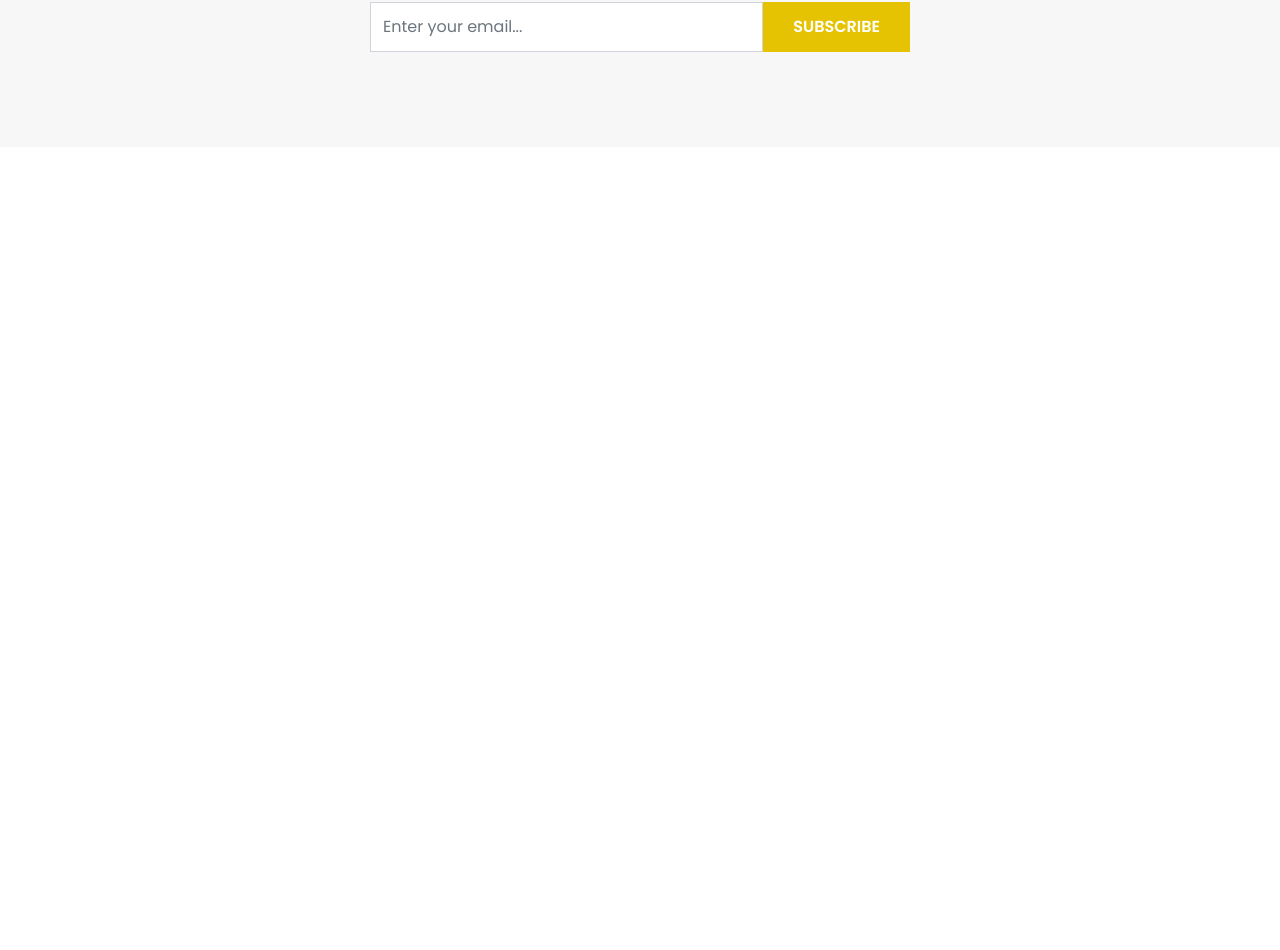
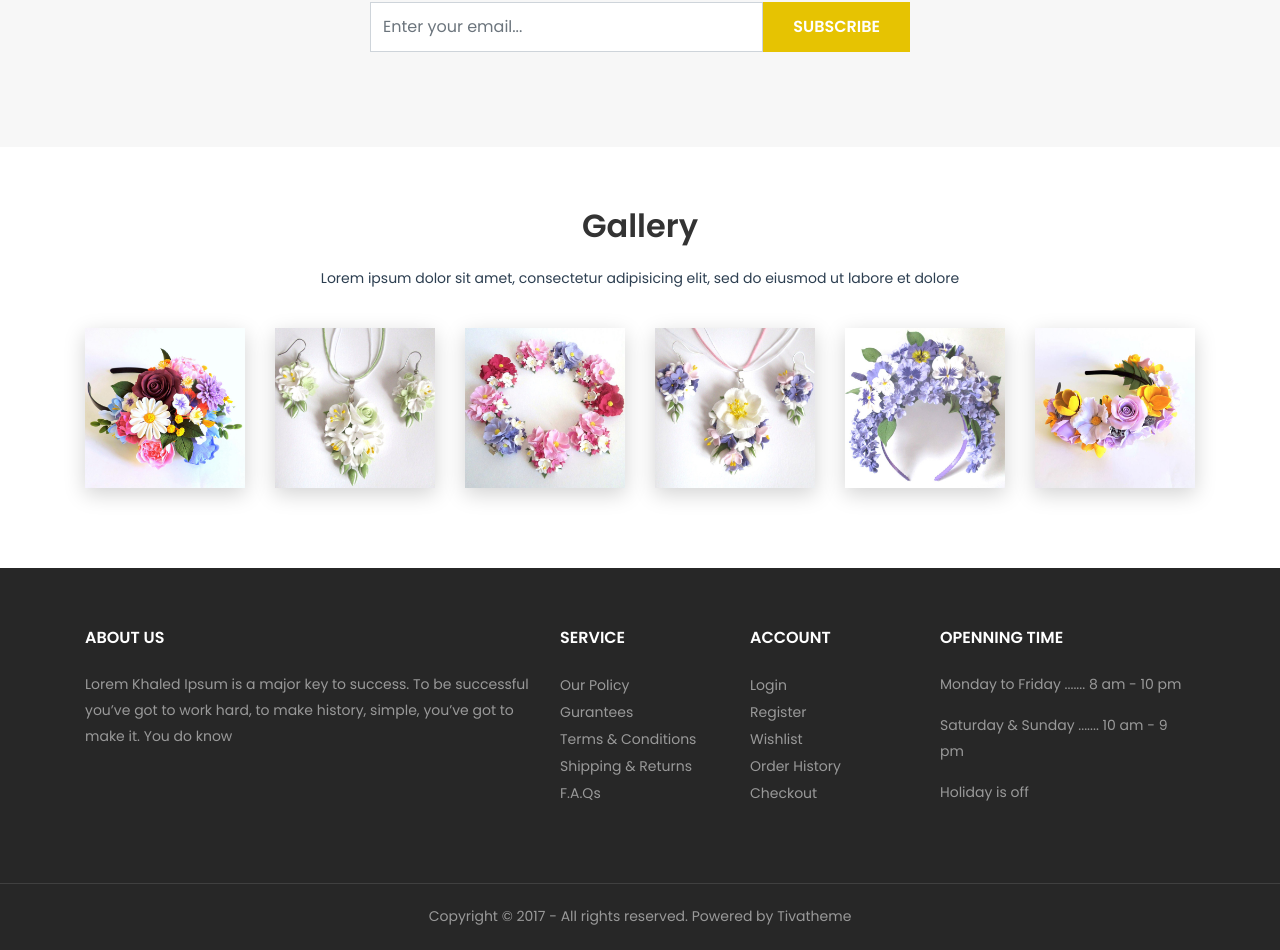
Before and after one commit to tqdung/FlowerShop-Frontend, a Vue app: page / in a window 1280 px wide. Shown: the part 3340-4290 px from the top of the page. Before the commit the page ends 3487 px from the top, so only its background shows below. Built offline with nearby package versions, Linux system fonts and the light colour scheme.

Commit message:
Update feature/homepage

```diff
--- /dev/null
+++ b/src/assets/scss/_footer.scss
@@ -0,0 +1,44 @@
+#footer{
+    background-color: #272727;
+    text-align: left;
+    color: #999;
+
+    .footer-center{
+        padding: 60px 0;
+        width: 100%;
+    }
+
+    .footer-coppyright{
+        padding: 20px 0;
+        border-top: 1px solid #404040;
+    }
+
+    h4{
+        text-transform: uppercase;
+        font-weight: 600;
+        font-size: 16px;
+        color: white;
+        margin-bottom: 1.5625pc;
+    }
+
+    p{
+        margin-bottom: 15px;
+    }
+
+    ul{
+        list-style: none;
+        padding: 0;
+
+        li{
+            line-height: 20.25pt;
+        }
+    }
+
+    a{
+        color: #999;
+        text-decoration: none;
+        &:hover{
+            color: #e6c302;
+        }
+    }
+}
--- a/src/assets/scss/_section.scss
+++ b/src/assets/scss/_section.scss
@@ -157,6 +157,27 @@ $yellow_primary: #e6c302;
         }
     }
 
+    .section-gallery{
+        padding: 60px 0;
+        width: 100%;
+        h4{
+            font-weight: 700;
+            font-size: 32px;
+            color: #333333;
+            margin-bottom: 20px;
+        }
+
+        .gallery-list{
+            width: 100%;
+            padding: 20px 0;
+
+            .gallery-item{
+                // margin-left: 100px;
+                box-shadow: 0 6px 20px rgba(0, 0, 0, 0.175);
+            }
+        }
+    }
+
     .button-custome{
         background-color: #e6c302;
         border: none;
--- a/src/assets/scss/style.scss
+++ b/src/assets/scss/style.scss
@@ -3,4 +3,5 @@
 @import 'mega_menu';
 @import 'slider';
 @import 'section';
+@import 'footer';
 @import 'home';
--- a/src/components/Footer.vue
+++ b/src/components/Footer.vue
@@ -1,6 +1,44 @@
 <template>
     <div id="footer">
-        <!-- Footer -->
+        <b-container>
+            <div class="footer-center">
+                <b-row>
+                    <b-col cols="5">
+                        <h4>ABOUT US</h4>
+                        <p>Lorem Khaled Ipsum is a major key to success. To be successful you’ve got to work hard, to make history, simple, you’ve got to make it. You do know</p>
+                    </b-col>
+                    <b-col cols="2">
+                        <h4>SERVICE</h4>
+                        <ul>
+                            <a href="#"><li>Our Policy</li></a>
+                            <a href="#"><li>Gurantees</li></a>
+                            <a href="#"><li>Terms & Conditions</li></a>
+                            <a href="#"><li>Shipping & Returns</li></a>
+                            <a href="#"><li>F.A.Qs</li></a>
+                        </ul>
+                    </b-col>
+                    <b-col cols="2">
+                        <h4>ACCOUNT</h4>
+                        <ul>
+                            <a href="#"><li>Login</li></a>
+                            <a href="#"><li>Register</li></a>
+                            <a href="#"><li>Wishlist</li></a>
+                            <a href="#"><li>Order History</li></a>
+                            <a href="#"><li>Checkout</li></a>
+                        </ul>
+                    </b-col>
+                    <b-col cols="3">
+                        <h4>OPENNING TIME</h4>
+                        <p>Monday to Friday ....... 8 am - 10 pm</p>
+                        <p>Saturday & Sunday ....... 10 am - 9 pm</p>
+                        <p>Holiday is off</p>
+                    </b-col>
+                </b-row>
+            </div>
+        </b-container>
+        <div class="footer-coppyright">
+            <div class="text-center">Copyright © 2017 - All rights reserved. Powered by Tivatheme</div>
+        </div>
     </div>
 </template>
 
--- a/src/components/Section.vue
+++ b/src/components/Section.vue
@@ -66,6 +66,25 @@
                 </div>
             </b-container>
         </div>
+
+        <div class="section-gallery">
+            <b-container>
+                <div class="text-center">
+                    <h4>Gallery</h4>
+                    <p>Lorem ipsum dolor sit amet, consectetur adipisicing elit, sed do eiusmod ut labore et dolore</p>
+                </div>
+
+                <div class="gallery-list">
+                    <b-row>
+                        <b-col cols="2" v-for="(gallery, index) in Galleries" :key="index">
+                            <div class="gallery-item">
+                                <img width="100%;" :src="gallery.img_src" alt="gallery">
+                            </div>
+                        </b-col>
+                    </b-row>
+                </div>
+            </b-container>
+        </div>
     </div>
 </template>
 
@@ -129,6 +148,27 @@ export default {
                     price: 68.68,
                     sale: false
                 }
+            ],
+
+            Galleries: [
+                {
+                    img_src: require('@/assets/images/gallery/1.jpg')
+                },
+                {
+                    img_src: require('@/assets/images/gallery/2.jpg')
+                },
+                {
+                    img_src: require('@/assets/images/gallery/3.jpg')
+                },
+                {
+                    img_src: require('@/assets/images/gallery/4.jpg')
+                },
+                {
+                    img_src: require('@/assets/images/gallery/5.jpg')
+                },
+                {
+                    img_src: require('@/assets/images/gallery/6.jpg')
+                }
             ]
         }
     }
```
